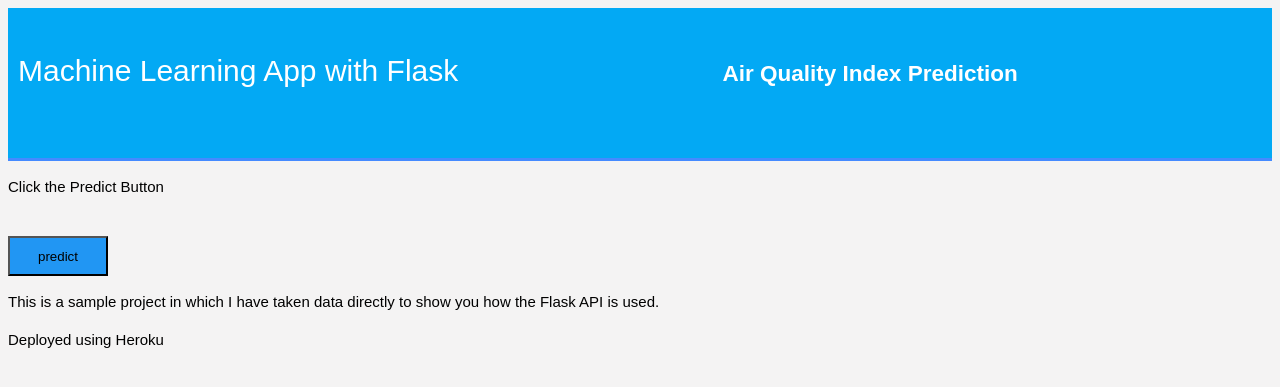
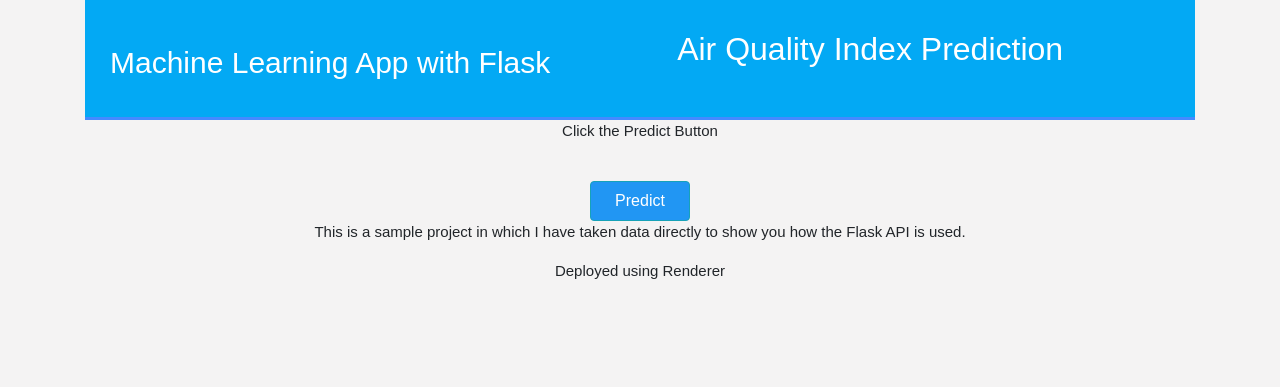
Before and after one commit to Satyamshukla007901/Air-Quality-Index-Predictor, a Flask app: template template/home.html in a window 1280 px wide. Shown: the top 387 px of the page. Run offline with Flask 2, Linux system fonts and the light colour scheme; the template is opened without the code that fills it, so the values that code supplies are empty; parts of the project's set-up code (start-up, migrations or seed data) failed here and were passed over; some libraries are stand-ins or nearby versions.

Commit message:
added some changes in css

```diff
--- a/template/home.html
+++ b/template/home.html
@@ -3,10 +3,11 @@
 <head>
 	<title>Home</title>
 	<!-- <link rel="stylesheet" type="text/css" href="../static/css/styles.css"> -->
+	<link rel="stylesheet" href="https://stackpath.bootstrapcdn.com/bootstrap/4.4.1/css/bootstrap.min.css" integrity="sha384-Vkoo8x4CGsO3+Hhxv8T/Q5PaXtkKtu6ug5TOeNV6gBiFeWPGFN9MuhOf23Q9Ifjh" crossorigin="anonymous">
 	<link rel="stylesheet" type="text/css" href="{{ url_for('static', filename='css/styles.css') }}">
 </head>
 <body>
-
+	<div class="container text-center">
 	<header>
 		<div class="container">
 		<div id="brandname">
@@ -24,9 +25,9 @@
 
 		<br/>
 
-		<input type="submit" class="btn-info" value="predict">
+		<input type="submit" class="btn btn-info" value="Predict">
 <p>This is a sample project in which I have taken data directly to show you how the Flask API is used.</p>
-<p>Deployed using Heroku</p>
+<p>Deployed using Renderer</p>
 </form></div>
 
 	</form>
@@ -35,6 +36,6 @@
 
 
 
-
+</div>
 </body>
 </html>
--- a/template/result.html
+++ b/template/result.html
@@ -3,9 +3,10 @@
 <head>
 	<title></title>
     <link rel="stylesheet" type="text/css" href="{{ url_for('static', filename='css/styles.css') }}">
+	<link rel="stylesheet" href="https://stackpath.bootstrapcdn.com/bootstrap/4.4.1/css/bootstrap.min.css" integrity="sha384-Vkoo8x4CGsO3+Hhxv8T/Q5PaXtkKtu6ug5TOeNV6gBiFeWPGFN9MuhOf23Q9Ifjh" crossorigin="anonymous">
 </head>
 <body>
-
+	<div class="container text-center">
 	<header>
 		<div class="container">
 		<div id="brandname">
@@ -30,6 +31,6 @@
      </table>
 
 	</div>
-
+	</div>
 </body>
 </html>
```
